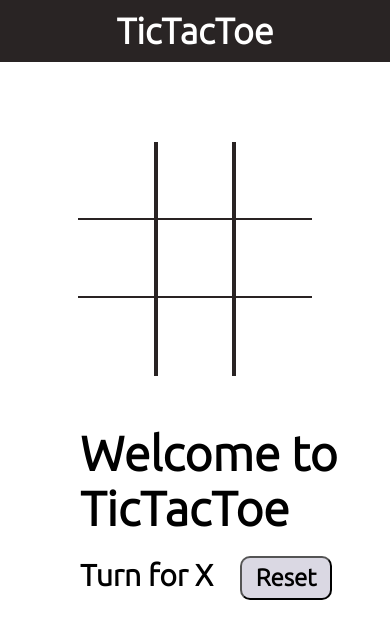
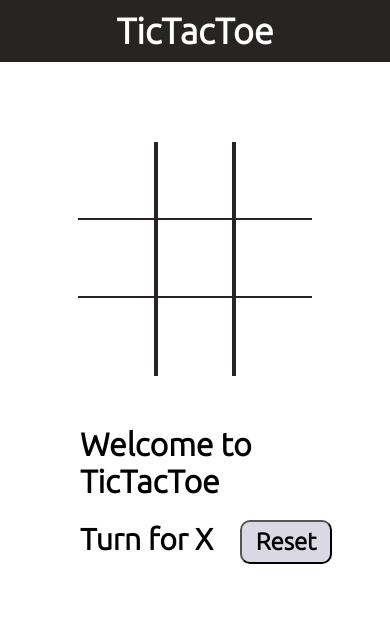
Before and after one commit to Arpit-Pandey-1/TicTacToe, a plain HTML site: page index.html in a window 390 px wide. Drawn offline with Linux system fonts and the light colour scheme; a web font is replaced by a local one.

Commit message:
Update style.css

```diff
--- a/style.css
+++ b/style.css
@@ -102,7 +102,7 @@ nav ul {
   }
   .gameInfo h1{
     margin-left: 50px;
-    font-size: 3rem;
+    font-size: 2rem;
   }
   .container{
     grid-template-rows: repeat(3, 20vw);
@@ -119,6 +119,7 @@ nav ul {
     margin-left: 50px;
   }
   .imgBox img{
+    height: 60px
     margin: 0 50px;
   }
 }
```
